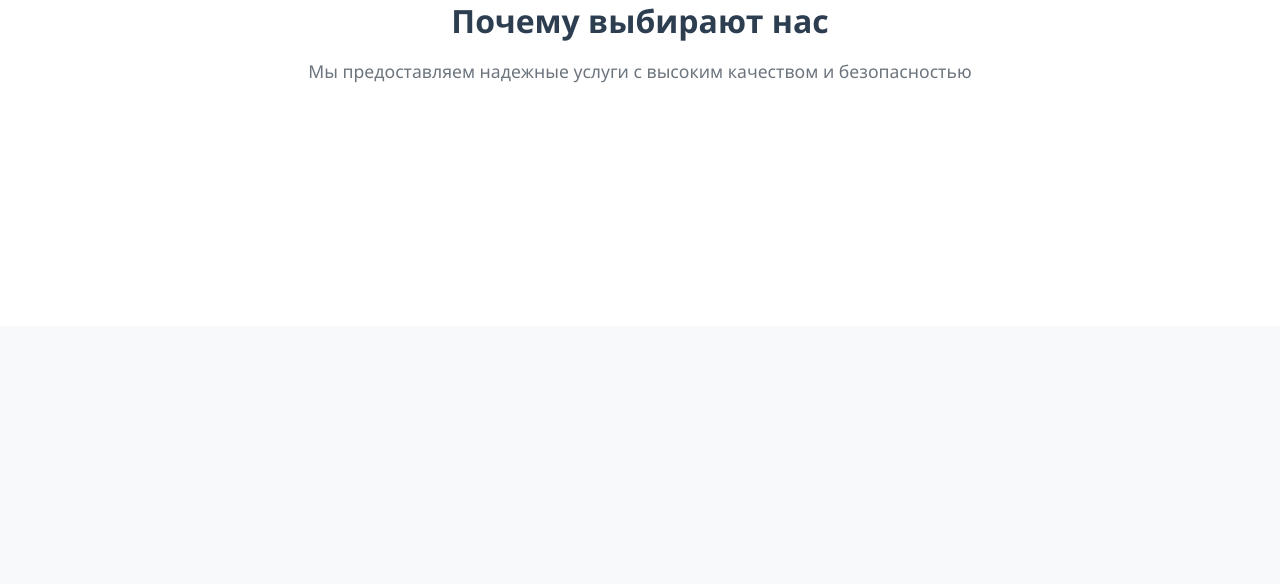
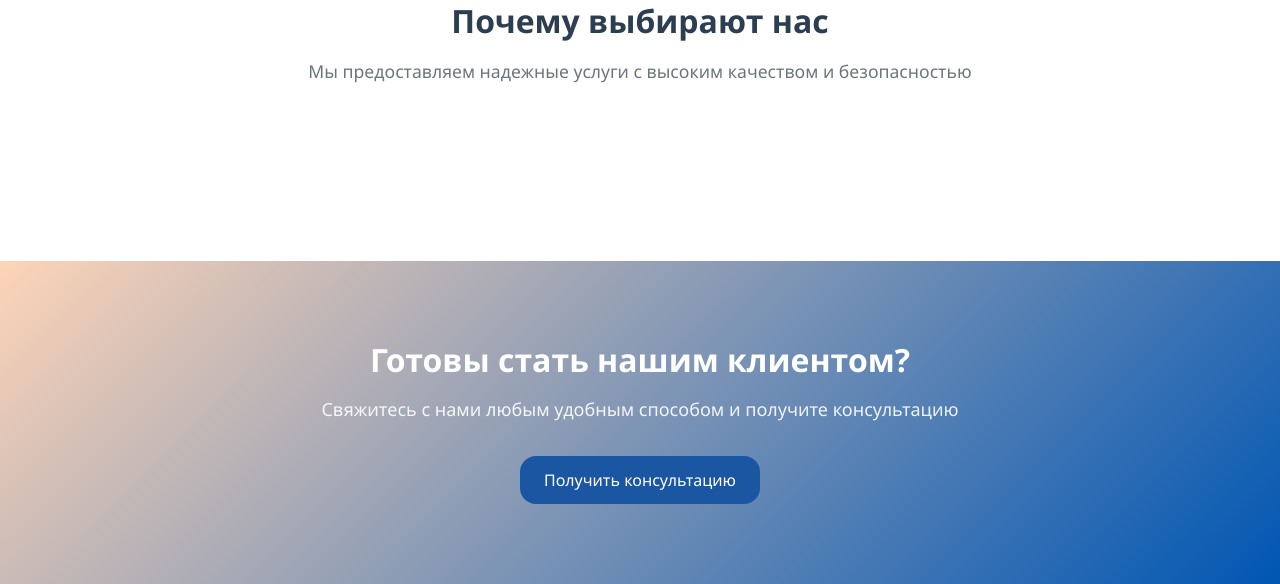
Before and after one commit to KRamenskii/hgk_dev, a Django app: page / in a window 1280 px wide. Shown: the part 474-1058 px from the top of the page. Before the commit the page ends 557 px from the top, so only its background shows below. Run offline with Django 5.2, Linux system fonts and the light colour scheme; data that the repository does not hold is empty.

Commit message:
CTA section created.

```diff
--- a/project/static/css/styles.css
+++ b/project/static/css/styles.css
@@ -77,3 +77,31 @@
     font-size: 1.1rem;
     margin: 0 auto;
 }
+
+/* Buttons */
+.btn {
+    display: inline-flex;
+    align-items: center;
+    gap: 0.5vw;
+    padding: 0.75rem 1.5rem;
+    border: none;
+    border-radius: var(--border-radius);
+    font-size: 1rem;
+    font-weight: 500;
+    text-decoration: none;
+    cursor: pointer;
+    transition: var(--transition);
+    text-align: center;
+    justify-content: center;
+    gap: 0.5rem;
+}
+
+.btn-primary {
+    background-color: var(--primary-color);
+    color: white;
+}
+
+.btn-primary:hover {
+    background-color: var(--primary-dark);
+    transform: translateY(-2px);
+}
--- a/project/website/static/css/sections.css
+++ b/project/website/static/css/sections.css
@@ -111,3 +111,22 @@
 .advantage-card-icon {
     background-color: var(--bg-orange-secondary);
 }
+
+/* CTA Section */
+.cta {
+    padding: 5rem 0;
+    background: linear-gradient(135deg, var(--bg-orange-secondary) 0%, var(--primary-dark) 100%);
+    color: white;
+    text-align: center;
+}
+
+.cta-title {
+    color: white;
+    margin-bottom: 1rem;
+}
+
+.cta-subtitle {
+    color: rgba(255, 255, 255, 0.9);
+    font-size: 1.125rem;
+    margin: 0 auto 2rem;
+}
--- a/project/website/templates/website/sections/cta.html
+++ b/project/website/templates/website/sections/cta.html
@@ -0,0 +1,13 @@
+<section class="cta">
+    <div class="container">
+        <div class="cta-content">
+            <h2 class="cta-title">Готовы стать нашим клиентом?</h2>
+            <p class="cta-subtitle">
+                Свяжитесь с нами любым удобным способом и получите консультацию
+            </p>
+            <button class="btn btn-primary contact-btn" data-type="call" data-value="+79134425777">
+                Получить консультацию
+            </button>
+        </div>
+    </div>
+</section>
```
